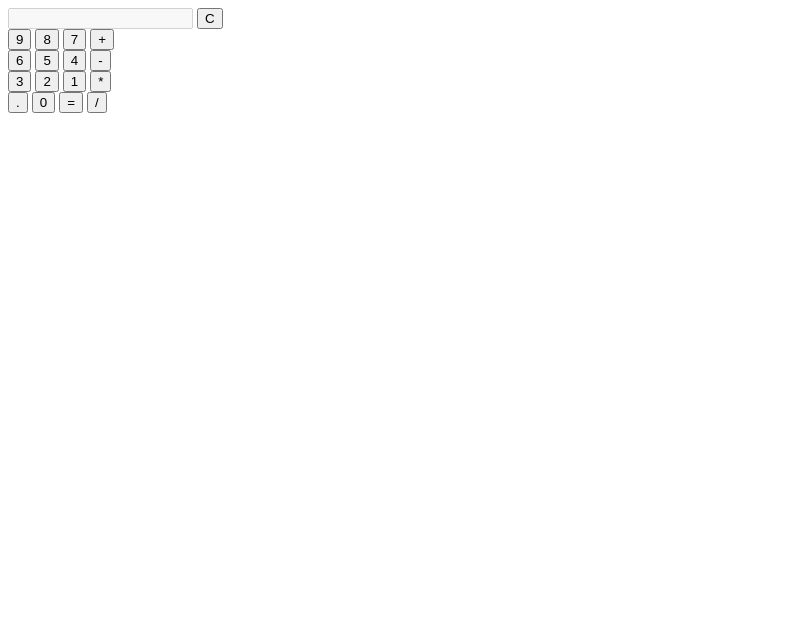
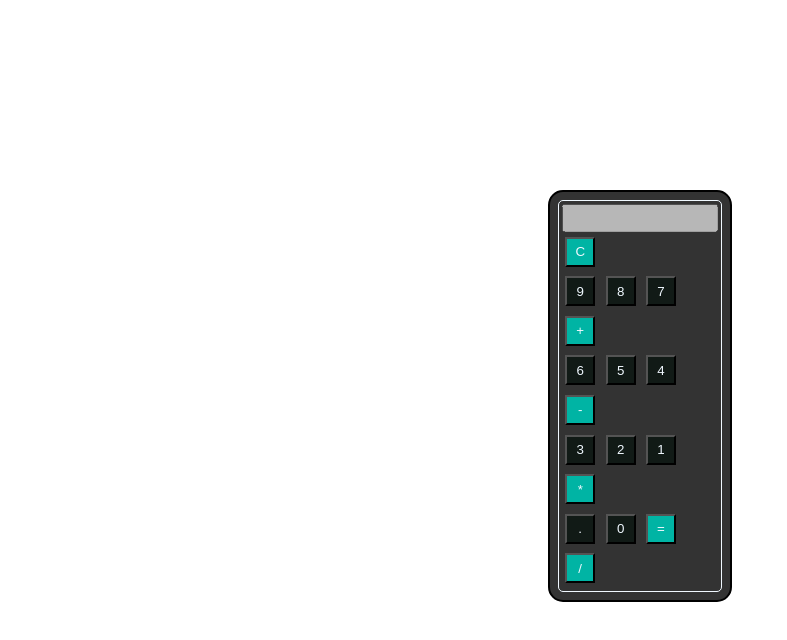
Before and after one commit to MarcusUrani/Calculadora-JS, a plain HTML site: page index.html in a window 1280 px wide. Shown: the whole page, without its empty margins (0-787 px from the left). Drawn offline with Linux system fonts and the light colour scheme.

Commit message:
Finalizando a estilização e mudando a forma que o visor é limpo

```diff
--- a/index.html
+++ b/index.html
@@ -4,135 +4,134 @@
     <meta charset="UTF-8" />
     <meta http-equiv="X-UA-Compatible" content="IE=edge" />
     <meta name="viewport" content="width=device-width, initial-scale=1.0" />
-    <link rel="stylesheet" href="style.css" />
+    <link rel="stylesheet" href="./style.css" />
     <title>Calculadora</title>
   </head>
   <body>
     <div class="main">
-      <form action="" name="calculator">
-        <input type="text" class="text main-color" name="text1" disabled id="text1"/>
+      <form action="" class="calculadora" id="calculadora">
+        <input
+          type="text"
+          disabled
+          class="text main-color"
+          id="text1"
+          name="text1"
+        />
+        <input type="button" value="C" name="cBtn" id="cBtn" class="numBtn blue" onclick="clear()"/><br />
         <input
           type="button"
-          class="text main-color"
-          name="text12"
-          value="C"
-          onclick="location.reload()"
-        /><br />
-
-        <input
-          type="button"
-          class="num main-color"
           name="btn9"
           value="9"
-          onclick="displayNum(btn9.value)"
+          class="numBtn"
+          onclick="showResult(btn9.value)"
         />
         <input
           type="button"
-          class="num main-color"
           name="btn8"
           value="8"
-          onclick="displayNum(btn8.value)"
+          class="numBtn"
+          onclick="showResult(btn8.value)"
         />
         <input
           type="button"
-          class="num main-color"
           name="btn7"
           value="7"
-          onclick="displayNum(btn7.value)"
+          class="numBtn"
+          onclick="showResult(btn7.value)"
         />
         <input
           type="button"
-          class="num blue"
           name="addBtn"
           value="+"
-          onclick="displayNum(addBtn.value)"
+          class="numBtn blue"
+          onclick="showResult(addBtn.value)"
         /><br />
         <input
           type="button"
-          class="num main-color"
           name="btn6"
           value="6"
-          onclick="displayNum(btn6.value)"
+          class="numBtn"
+          onclick="showResult(btn6.value)"
         />
         <input
           type="button"
-          class="num main-color"
           name="btn5"
           value="5"
-          onclick="displayNum(btn5.value)"
+          class="numBtn"
+          onclick="showResult(btn5.value)"
         />
         <input
           type="button"
-          class="num main-color"
           name="btn4"
           value="4"
-          onclick="displayNum(btn4.value)"
+          class="numBtn"
+          onclick="showResult(btn4.value)"
         />
         <input
           type="button"
-          class="num blue"
           name="subBtn"
           value="-"
-          onclick="displayNum(subBtn.value)"
+          class="numBtn blue"
+          onclick="showResult(subBtn.value)"
         /><br />
         <input
           type="button"
-          class="num main-color"
           name="btn3"
           value="3"
-          onclick="displayNum(btn3.value)"
+          class="numBtn"
+          onclick="showResult(btn3.value)"
         />
         <input
           type="button"
-          class="num main-color"
           name="btn2"
           value="2"
-          onclick="displayNum(btn2.value)"
+          class="numBtn"
+          onclick="showResult(btn2.value)"
         />
         <input
           type="button"
-          class="num main-color"
           name="btn1"
           value="1"
-          onclick="displayNum(btn1.value)"
+          class="numBtn"
+          onclick="showResult(btn1.value)"
         />
         <input
           type="button"
-          class="num blue"
           name="multBtn"
           value="*"
-          onclick="displayNum(multBtn.value)"
+          class="numBtn blue"
+          onclick="showResult(multBtn.value)"
         /><br />
         <input
           type="button"
-          class="num main-color"
-          name="dotBtn"
+          name="btnDot"
           value="."
-          onclick="displayNum(dotBtn.value)"
+          class="numBtn"
+          onclick="showResult(btnDot.value)"
         />
         <input
           type="button"
-          class="num main-color"
           name="btn0"
           value="0"
-          onclick="displayNum(btn0.value)"
+          class="numBtn"
+          onclick="showResult(btn0.value)"
         />
         <input
           type="button"
-          class="num main-color"
-          name="equalBtn"
+          name="btnEqual"
           value="="
-          onclick="text1.value=eval(text1.value)"
+          class="numBtn blue"
+          onclick="text1.value = eval(text1.value)"
         />
         <input
           type="button"
-          class="num blue"
           name="divBtn"
           value="/"
-          onclick="displayNum(divBtn.value)"
+          class="numBtn blue"
+          onclick="showResult(divBtn.value)"
         /><br />
       </form>
     </div>
-    <script src="index.js"></script>
+    <script src="./index.js"></script>
   </body>
 </html>
--- a/index.js
+++ b/index.js
@@ -1,4 +1,10 @@
-const displayNum = (number) => {
-  let resultArea = document.getElementById("text1");
-  resultArea.value = resultArea.value + number;
+const visor = document.getElementById("text1");
+const cButton = document.getElementById("cBtn");
+
+const showResult = (number) => {
+  visor.value = visor.value + number;
 };
+
+cButton.addEventListener("click", () => {
+  visor.value = "";
+});
--- a/style.css
+++ b/style.css
@@ -0,0 +1,35 @@
+.main {
+    background-color: rgba(0, 0, 0, 0.8);
+    border-radius: 15px;
+    border-width: 2px;
+    border-style: solid;
+    margin: 15% auto;
+    padding: .5rem;
+    width: 13%;
+}
+
+.calculadora {
+    border-color: aliceblue;
+    border-radius: 5px;
+    border-style: solid;
+    border-width: 1px;
+    padding: .2rem;
+}
+
+#text1 {
+    color: aliceblue;
+    font-size: 1.2rem;
+    width: 95%;
+}
+
+.numBtn {
+    background-color: #111A16;
+    color: aliceblue;
+    height: 30px;
+    margin: .3rem .2rem;
+    width: 30px;
+}
+
+.blue {
+    background-color: #00B4A4;
+}
```
